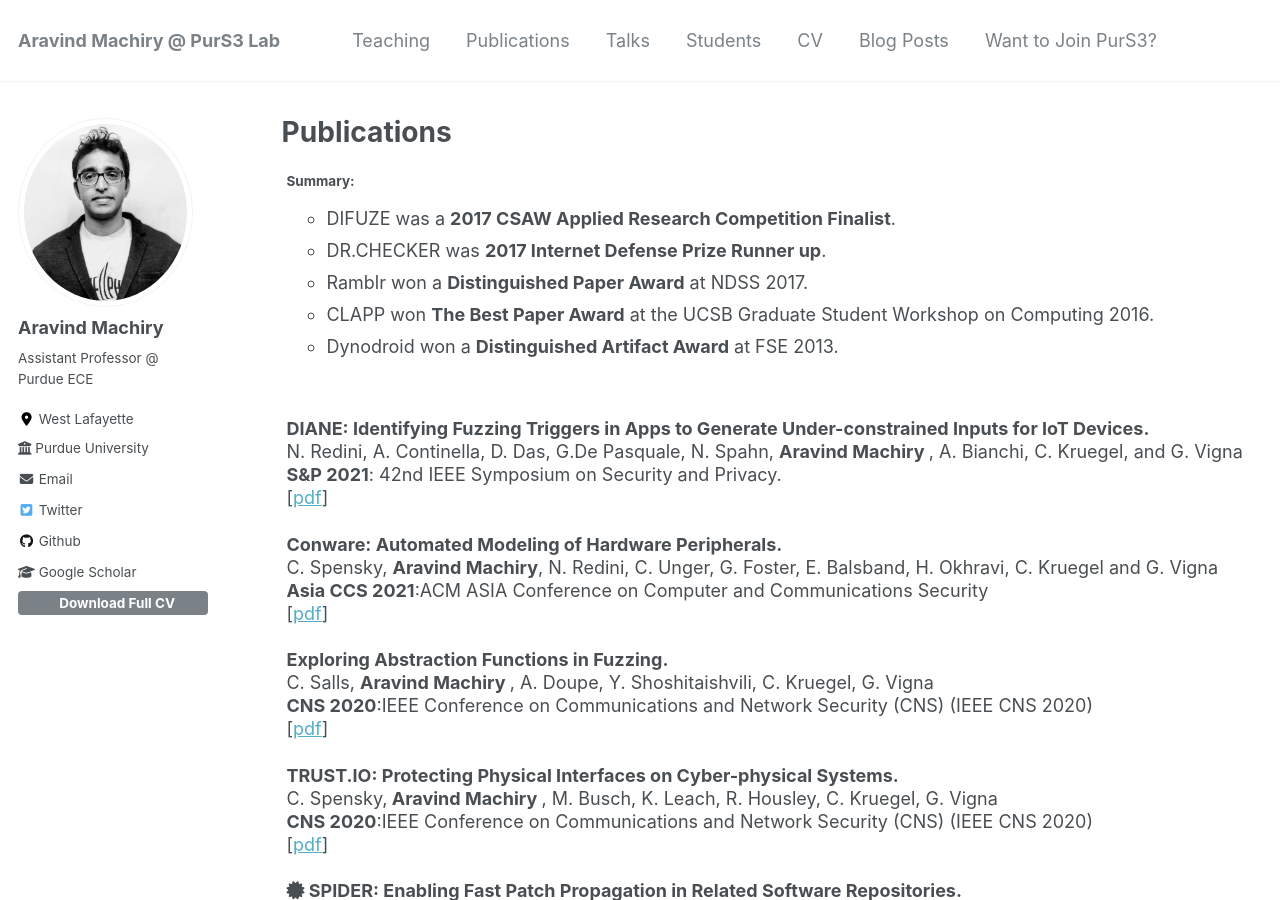
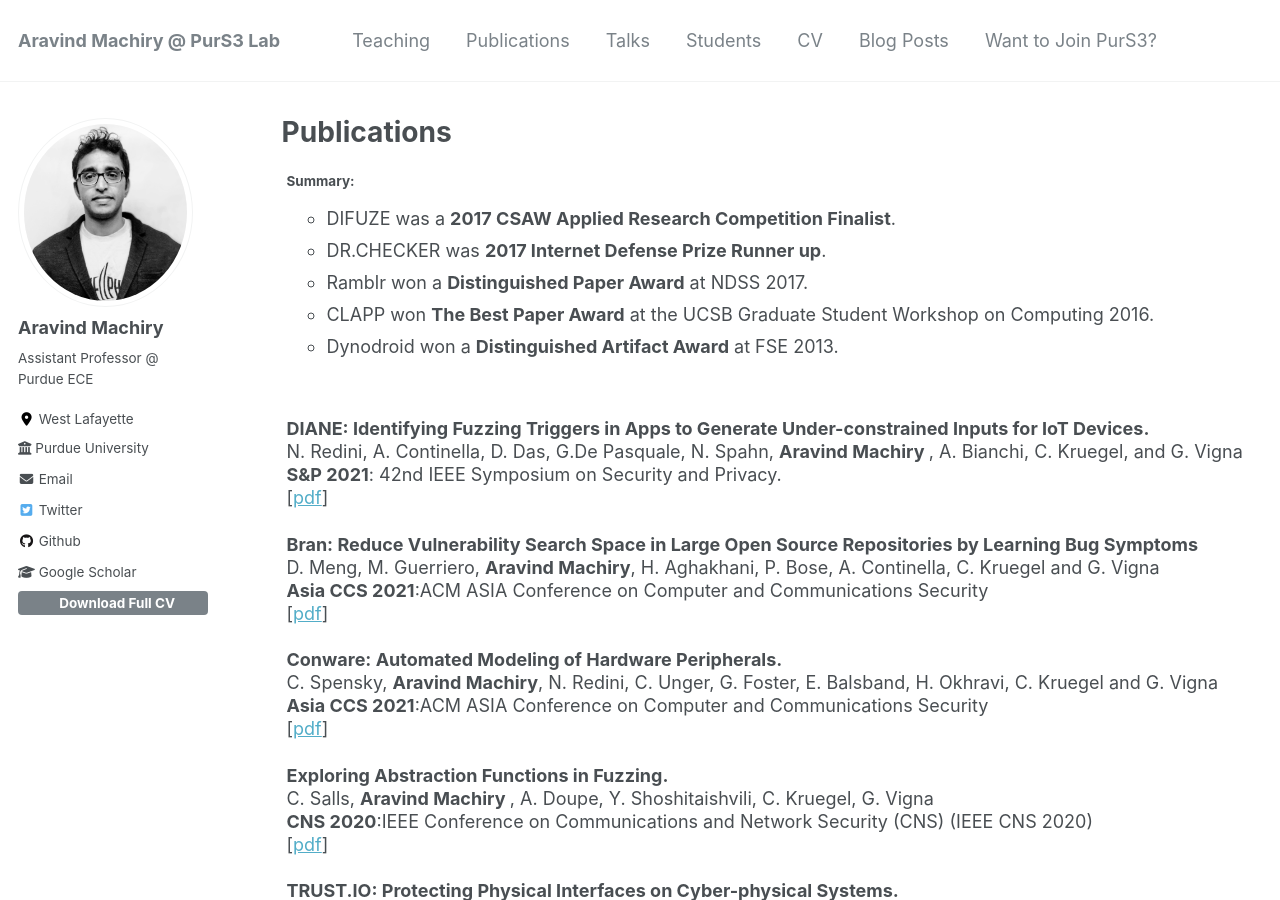
Before and after one commit to Machiry/machiry.github.io, a Jekyll site: the page built from _publications/index.html, in a window 1280 px wide and 900 px high. Built offline with Jekyll 4.4.1, drawn with Linux system fonts in a browser that asks for light colours; nearby versions of some CDN libraries.

Commit message:
Adding publist

```diff
--- a/_publications/index.html
+++ b/_publications/index.html
@@ -23,6 +23,13 @@ author_profile: true
 	            N. Redini, A. Continella, D. Das, G.De Pasquale, N. Spahn, <b> Aravind Machiry </b>, A. Bianchi, C. Kruegel, and G. Vigna <br>
 	            <b>S&P 2021</b>: 42nd IEEE Symposium on Security and Privacy. <br>
 	            [<a href="/files/diane.pdf">pdf</a>]
+	            </p>
+	            <p>
+
+	           <strong>Bran: Reduce Vulnerability Search Space in Large Open Source Repositories by Learning Bug Symptoms</strong><br>
+	            D. Meng, M. Guerriero, <b> Aravind Machiry</b>, H. Aghakhani, P. Bose, A. Continella, C. Kruegel and G. Vigna <br>
+	            <b>Asia CCS 2021</b>:ACM ASIA Conference on Computer and Communications Security <br>
+	            [<a href="/files/bran.pdf">pdf</a>]
 	            </p>
 	<p>
 
```
Also changed, not shown: 1 other file.
